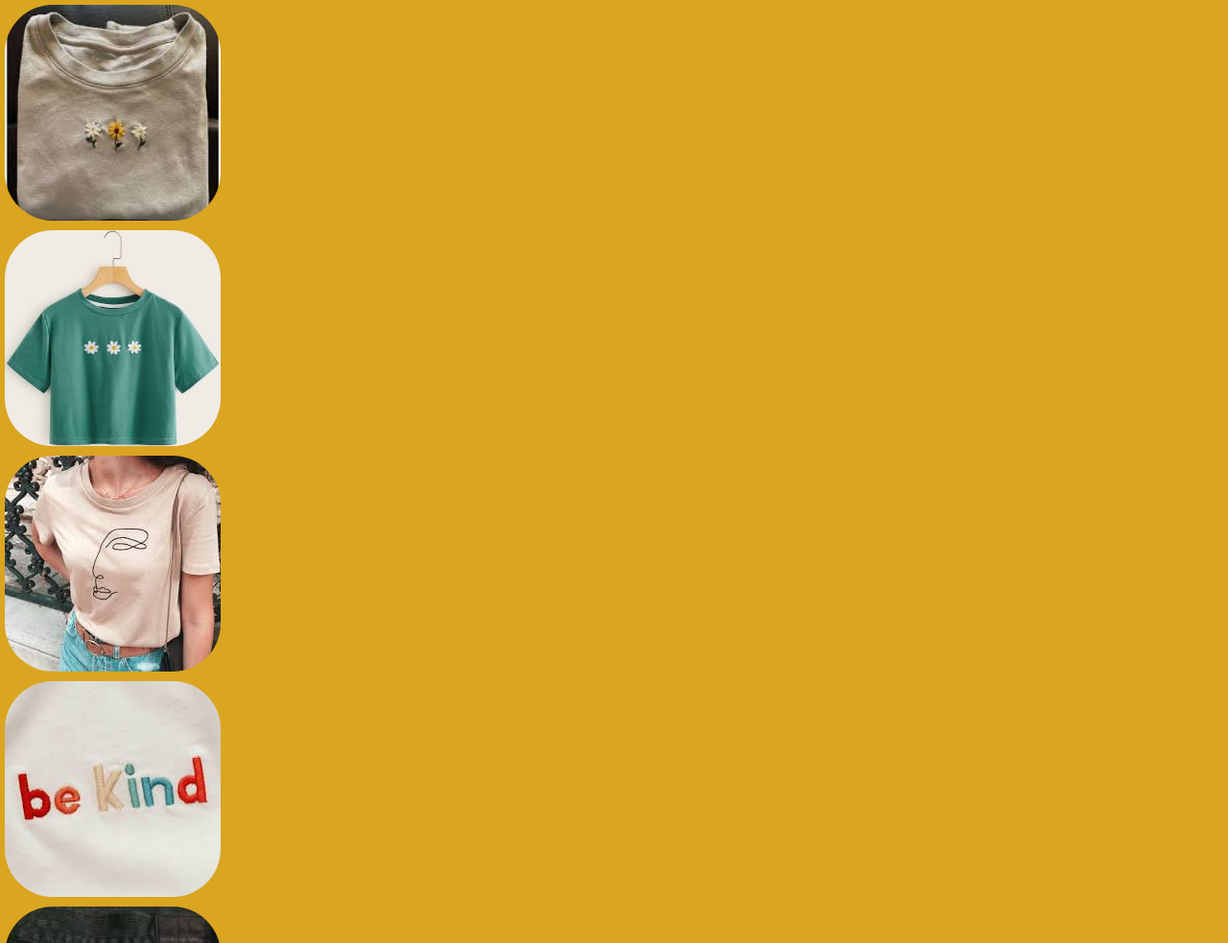
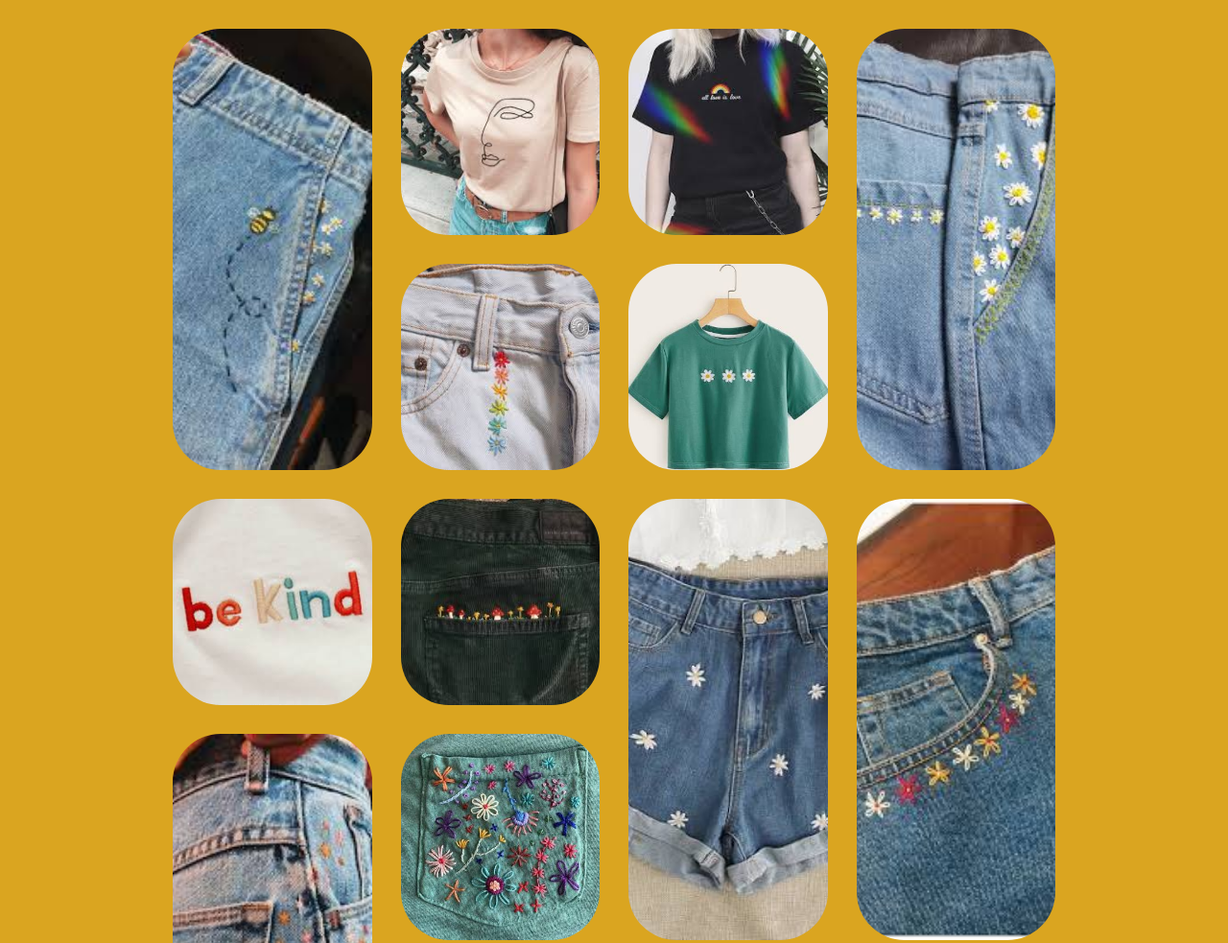
Before and after one commit to liz-barnes/wannabe-pintrest, a website built with webpack: page src/index.html in a window 1280 px wide. Shown: the top 983 px of the page at 96% size. Built offline with nearby package versions, Linux system fonts and the light colour scheme.

Commit message:
start to style layout using css grid

```diff
--- a/src/javascripts/main.js
+++ b/src/javascripts/main.js
@@ -3,18 +3,35 @@ import '../styles/main.scss';
 const projects = [
   {
     design: 'flowers',
+    type: 'jeans',
+    image: 'src/images/flower-pants-5.jpg',
+    id: 'long-row',
+  },
+  {
+    design: 'designs',
     type: 'shirts',
-    image: 'src/images/daisy-tshirt-1.jpg',
+    image: 'src/images/face-art-shirt.jpg',
+  },
+  {
+    design: 'designs',
+    type: 'shirts',
+    image: 'src/images/rainbow-shirt.jpg',
+  },
+  {
+    design: 'flowers',
+    type: 'jeans',
+    image: 'src/images/flower-pants-4.jpg',
+    id: 'long-row',
+  },
+  {
+    design: 'flowers',
+    type: 'jeans',
+    image: 'src/images/flower-pants-1.jpg',
   },
   {
     design: 'flowers',
     type: 'shirts',
     image: 'src/images/daisy-tshirt-2.jpg',
-  },
-  {
-    design: 'designs',
-    type: 'shirts',
-    image: 'src/images/face-art-shirt.jpg',
   },
   {
     design: 'designs',
@@ -29,32 +46,30 @@ const projects = [
   {
     design: 'flowers',
     type: 'jeans',
-    image: 'src/images/flower-pants-1.jpg',
-  },
-  {
-    design: 'flowers',
-    type: 'jeans',
     image: 'src/images/flower-pants-2.jpg',
+    id: 'long-row',
   },
   {
     design: 'flowers',
     type: 'jeans',
     image: 'src/images/flower-pants-3.jpg',
-  },
-  {
-    design: 'flowers',
-    type: 'jeans',
-    image: 'src/images/flower-pants-4.jpg',
-  },
-  {
-    design: 'flowers',
-    type: 'jeans',
-    image: 'src/images/flower-pants-5.jpg',
+    id: 'long-row',
   },
   {
     design: 'designs',
     type: 'jeans',
-    image: 'src/images/design-skirt.jpg',
+    image: 'src/images/design-pants-2.jpg',
+    id: 'long-row',
+  },
+  {
+    design: 'flowers',
+    type: 'shirts',
+    image: 'src/images/flower-tshirt-3.jpg',
+  },
+  {
+    design: 'designs',
+    type: 'shirts',
+    image: 'src/images/design-shirt.jpg',
   },
   {
     design: 'designs',
@@ -64,22 +79,13 @@ const projects = [
   {
     design: 'designs',
     type: 'jeans',
-    image: 'src/images/design-pants-2.jpg',
+    image: 'src/images/design-skirt.jpg',
+    id: 'mid-row',
   },
   {
     design: 'flowers',
     type: 'shirts',
-    image: 'src/images/flower-tshirt-3.jpg',
-  },
-  {
-    design: 'designs',
-    type: 'shirts',
-    image: 'src/images/rainbow-shirt.jpg',
-  },
-  {
-    design: 'designs',
-    type: 'shirts',
-    image: 'src/images/design-shirt.jpg',
+    image: 'src/images/daisy-tshirt-1.jpg',
   },
 ];
 
@@ -93,14 +99,12 @@ const buildCards = (array) => {
   // };
   array.forEach((project) => {
     $('#container').append(
-      `<div class="projectImage" style="background-image: url(${project.image})"></div>`
+      `<div class="projectImage" id="${project.id}" style="background-image: url(${project.image})"></div>`
     );
   });
 };
 
 const init = () => {
-  $('#app').html('<h1>HELLO! You are up and running!</h1>');
-  console.warn('YOU ARE UP AND RUNNING!');
   buildCards(projects);
 };
 
--- a/src/styles/main.scss
+++ b/src/styles/main.scss
@@ -6,7 +6,11 @@ body {
 }
 
 #container {
+  margin: 25px 175px;
   display: grid;
+  grid-template-columns: repeat(4, 1.5fr);
+  grid-auto-rows: minmax(225px, auto);
+  grid-gap: 20px;
 }
 
 .projectImage {
@@ -14,9 +18,15 @@ body {
   // margin: 25px;
   margin: 5px;
   text-align: center;
-  width: 225px;
-  height: 225px;
   background-size: cover;
   background-position: center;
   border-radius: 50px;
 }
+
+#long-row {
+  grid-row: span 2;
+}
+
+#mid-row {
+  grid-row: span 1.5;
+}
```
